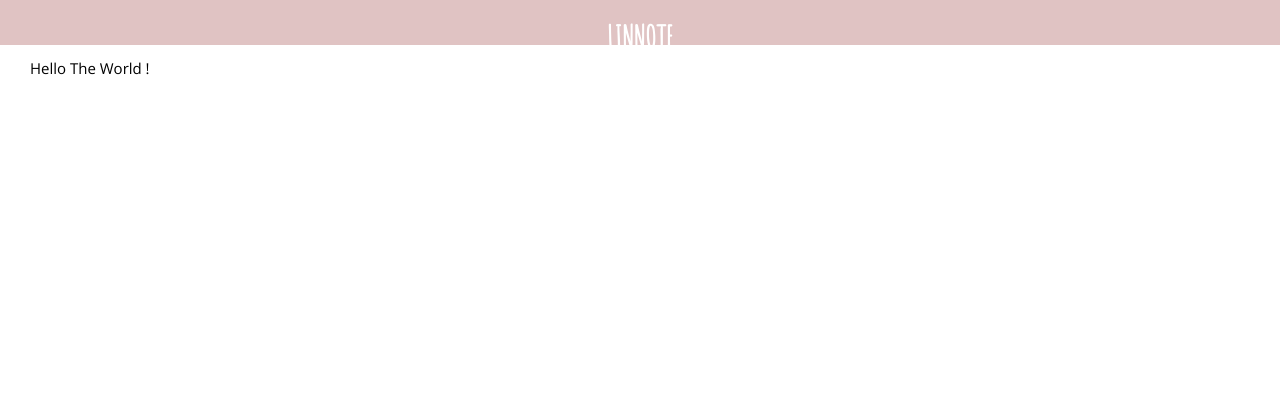
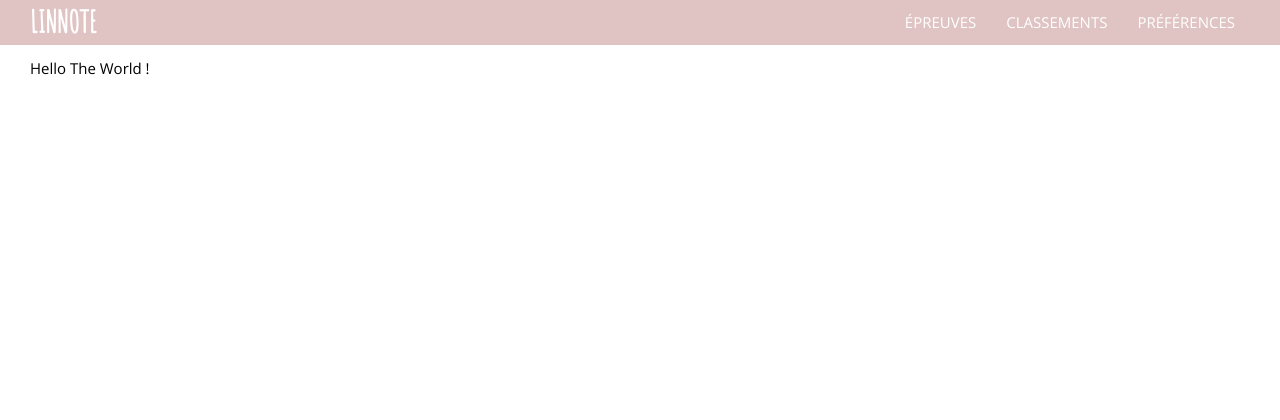
Before and after one commit to natolh/linnote, a Flask app: page / in a window 1280 px wide. Shown: the top 420 px of the page. Run offline with Flask 2, Linux system fonts and the light colour scheme.

Commit message:
Add a navigation bar into the header of the ‘base’ template

```diff
--- a/linnote/static/master.css
+++ b/linnote/static/master.css
@@ -16,18 +16,38 @@ body {
 header {
     padding: 0 2rem;
     display: flex;
-    justify-content: center;
+    justify-content: space-between;
+    align-items: center;
     background-color: rgb(224, 195, 195);
 }
 
 header h1 a {
     margin: 0;
-    align-self: center;
     font-family: "Amatic SC";
     font-size: 2rem;
     color: white;
     text-transform: uppercase;
     text-decoration: none;
+}
+
+nav ul {
+    display: flex;
+    justify-content: flex-end;
+    align-items: center;
+}
+
+nav a {
+    margin: 0 0.5rem;
+    padding: 0.25rem 0.5rem;
+    color: white;
+    text-decoration: none;
+    text-transform: uppercase;
+    font-weight: 200;
+}
+
+nav a:hover {
+    border-radius: 0.2rem;
+    background-color: rgba(255, 255, 255, 0.33);
 }
 
 main {
--- /dev/null
+++ b/linnote/static/reset.css
@@ -0,0 +1,8 @@
+ul {
+    margin: 0;
+    padding: 0
+}
+
+li {
+    list-style: none;
+}
--- a/linnote/templates/base.html
+++ b/linnote/templates/base.html
@@ -5,6 +5,7 @@
         <title>linnote</title>
 
         <link rel="stylesheet" media="all" href="{{ url_for('static', filename='normalize.css') }}">
+        <link rel="stylesheet" media="all" href="{{ url_for('static', filename='reset.css') }}">
         <link rel="stylesheet" media="all" href="{{ url_for('static', filename='master.css') }}">
     </head>
     <body>
@@ -14,6 +15,20 @@
                     linnote
                 </a>
             </h1>
+
+            <nav>
+                <ul>
+                    <li>
+                        <a href="#">Épreuves</a>
+                    </li>
+                    <li>
+                        <a href="#">Classements</a>
+                    </li>
+                    <li>
+                        <a href="#">Préférences</a>
+                    </li>
+                </ul>
+            </nav>
         </header>
         <main>
         {% block content %}
```
